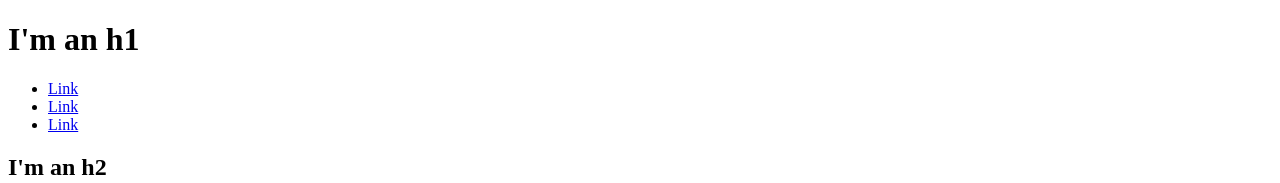
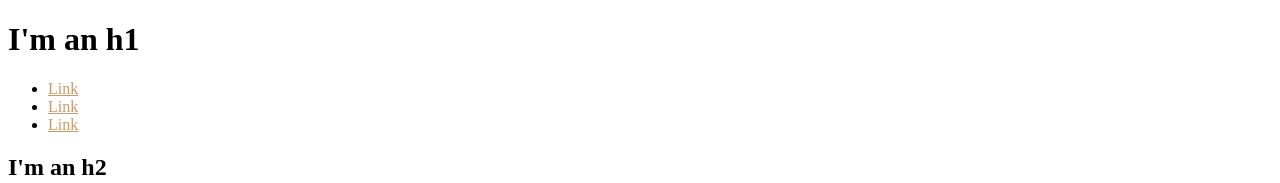
Before and after one commit to okuno31487/okuno31487.github.io, a plain HTML site: page index.html in a window 1280 px wide. Shown: the top 183 px of the page. Drawn offline with Linux system fonts and the light colour scheme.

Commit message:
changed color upper links

```diff
--- a/index.html
+++ b/index.html
@@ -4,7 +4,7 @@
     <title>Test Page: Don't Panic</title>
     <meta charset="utf-8">
     <style type="text/css">
-      list {
+      .list {
         color:  #cc9966;
       }
       div {
```
